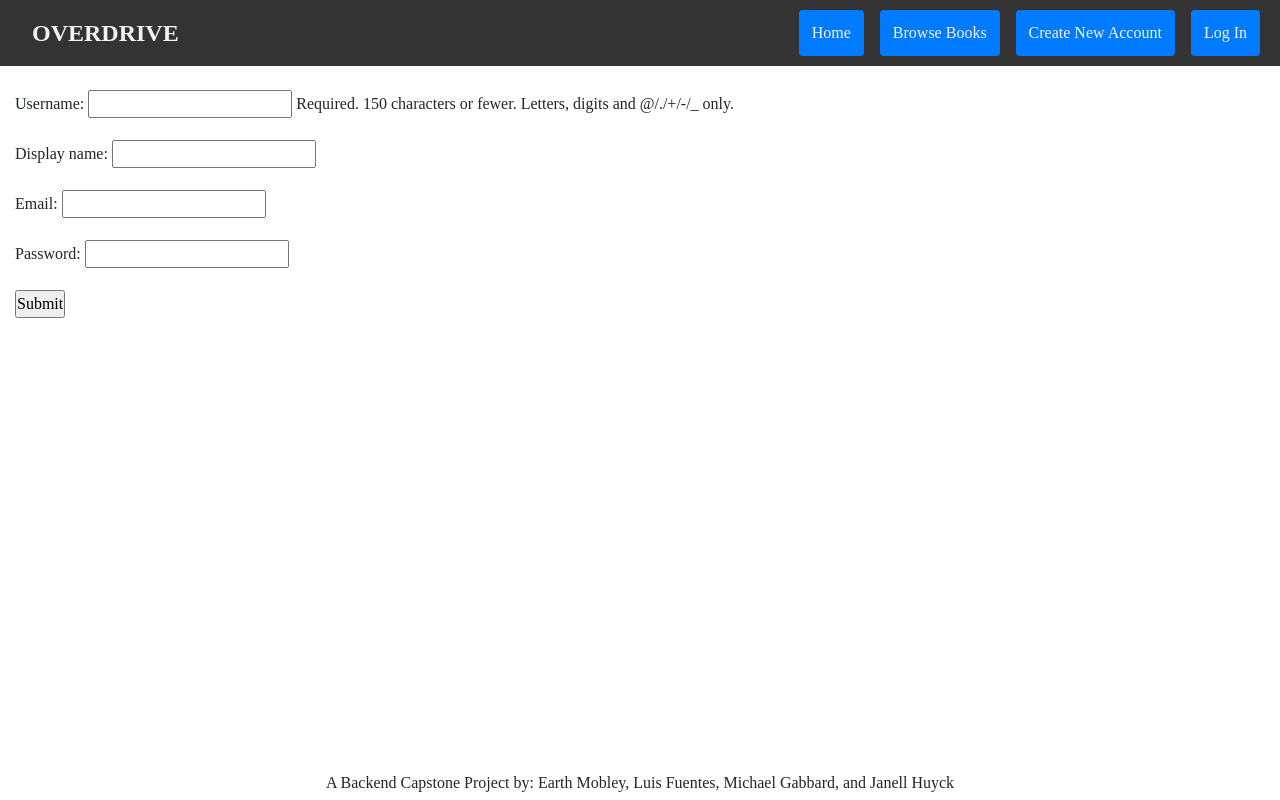
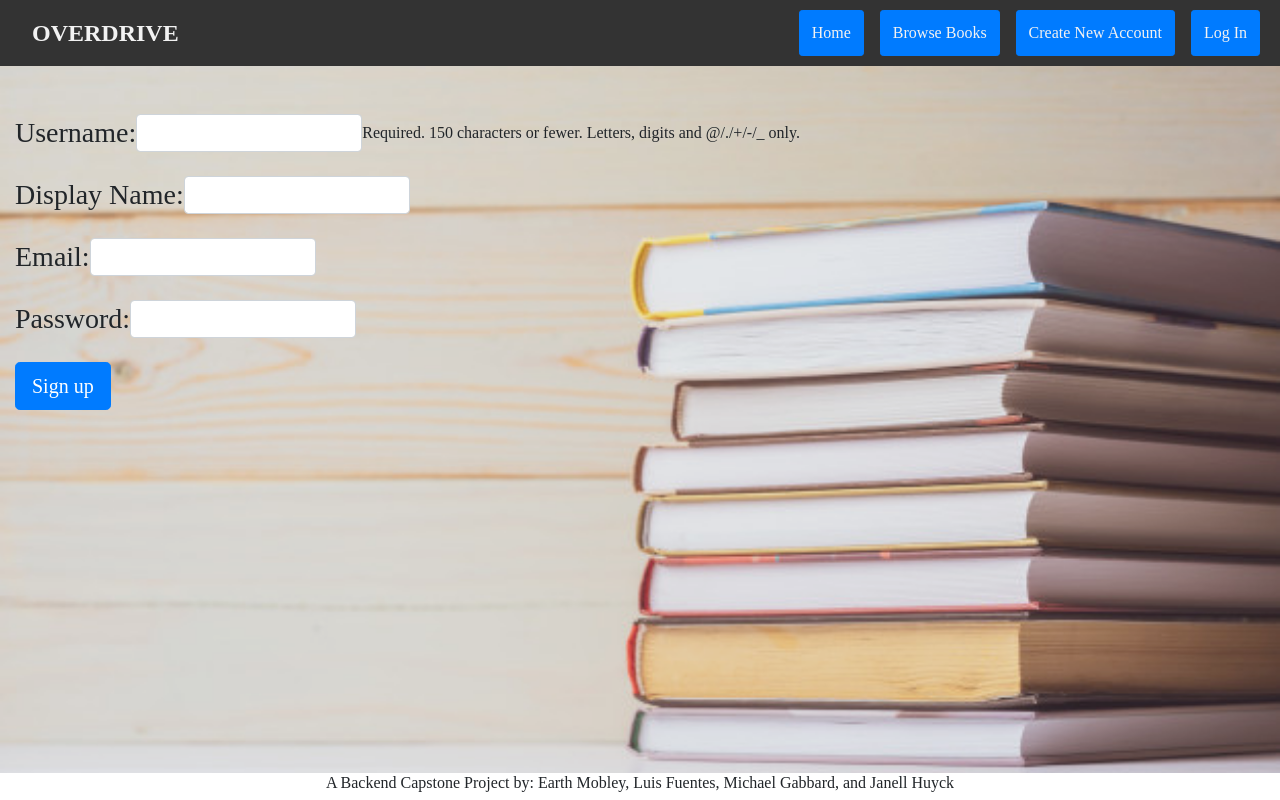
Before and after one commit to Janell-Huyck/overdrive-library, a Django app: page /create_user/ in a window 1280 px wide. Run offline with Django 3.2, Linux system fonts and the light colour scheme; some libraries are stand-ins or nearby versions.

Commit message:
add sign up page css

```diff
--- a/custom_user/forms.py
+++ b/custom_user/forms.py
@@ -5,12 +5,23 @@ from django import forms
 class SignupForm(forms.ModelForm):
 
     class Meta:
-        widgets = {
-            'password': forms.PasswordInput(),
-        }
         model = CustomUser
         fields = ('username', 'display_name',
                   'email', 'password')
+        widgets = {
+            'username': forms.TextInput(attrs={
+                'class': 'form-control short'
+            }),
+            'password': forms.PasswordInput(attrs={
+                'class': 'form-control short'
+            }),
+            'display_name': forms.TextInput(attrs={
+                'class': 'form-control short'
+            }),
+            'email': forms.EmailInput(attrs={
+                'class': 'form-control short'
+            }),
+        }
 
 
 class LoginForm(forms.Form):
--- a/static/css/overdrive_library.css
+++ b/static/css/overdrive_library.css
@@ -168,6 +168,11 @@ body h1 {
   background-size: cover;
 }
 
+.bg_signup {
+  background: #000 url("../img/sing_up.jpg") no-repeat center center fixed;
+  background-size: cover;
+}
+
 .fade_in {
   animation: black_bg 1s ease-in;
 }
@@ -181,6 +186,10 @@ body h1 {
   font-family: Georgia, "Times New Roman", Times, serif;
   letter-spacing: 1rem;
   animation: title_bg 2s;
+}
+
+.short {
+  width: 18rem;
 }
 
 @keyframes black_bg {
--- a/templates/custom_user/generic_form.html
+++ b/templates/custom_user/generic_form.html
@@ -2,15 +2,31 @@
 {% extends '../base.html' %}
 
 {% block body_block %}
+<div class="bg_cover bg_signup"></div>
 
 <br>
 {{ message_before }}
-<form action="" method="post">
+<form method="post" class="form-group userDetails">
     {% csrf_token %}
-    <div class="userDetails">
-        {{ form.as_p }}
-        <input type="submit" value="Submit">
+    <div class="form-inline my-4">
+        <label class="h3">Username:</label>
+        {{ form.username }}
+        <span>{{ form.username.help_text }}</span>
     </div>
+    <div class="form-inline my-4">
+        <label class="h3">Display Name:</label>
+        {{ form.display_name }}
+    </div>
+    <div class="form-inline my-4">
+        <label class="h3">Email:</label>
+        {{ form.email }}
+    </div>
+    <div class="form-inline my-4">
+        <label class="h3">Password:</label>
+        {{ form.password }}
+    </div>
+
+    <input type="submit" value="Sign up" class="btn btn-primary btn-lg">
     {{ message_after }}
 </form>
 {% endblock body_block %}
--- a/templates/custom_user/login_form.html
+++ b/templates/custom_user/login_form.html
@@ -16,7 +16,7 @@
         <h3>Please enter your password</h3>
         {{ form.password }}
         <br/><hr/><br/>
-        <input class="btn btn-primary btn-lg" type="submit" value="Submit">
+        <input class="btn btn-primary btn-lg" type="submit" value="Log in">
     </div>
     {{ message_after }}
 </form>
```
Also changed, not shown: static/img/sing_up.jpg (added).
